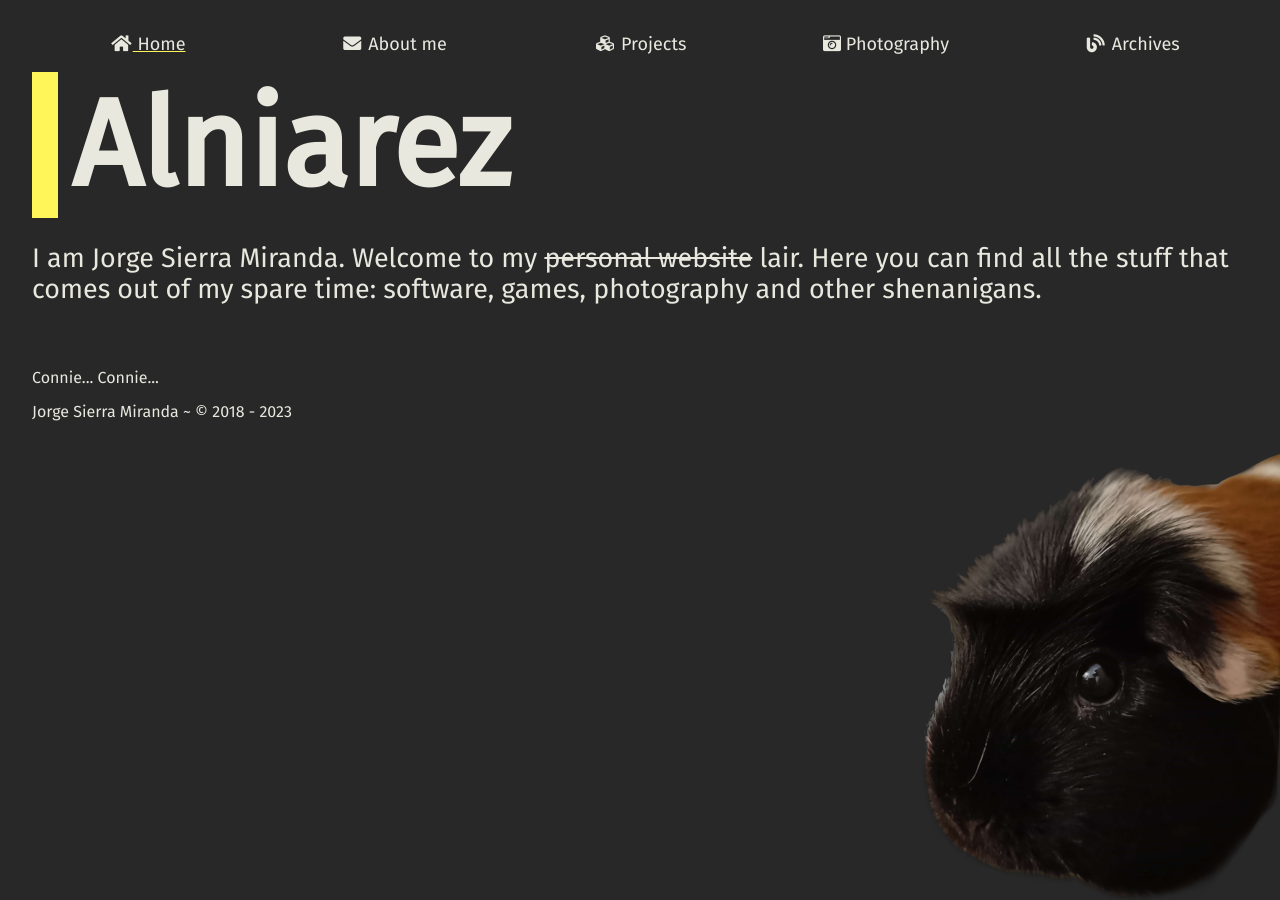
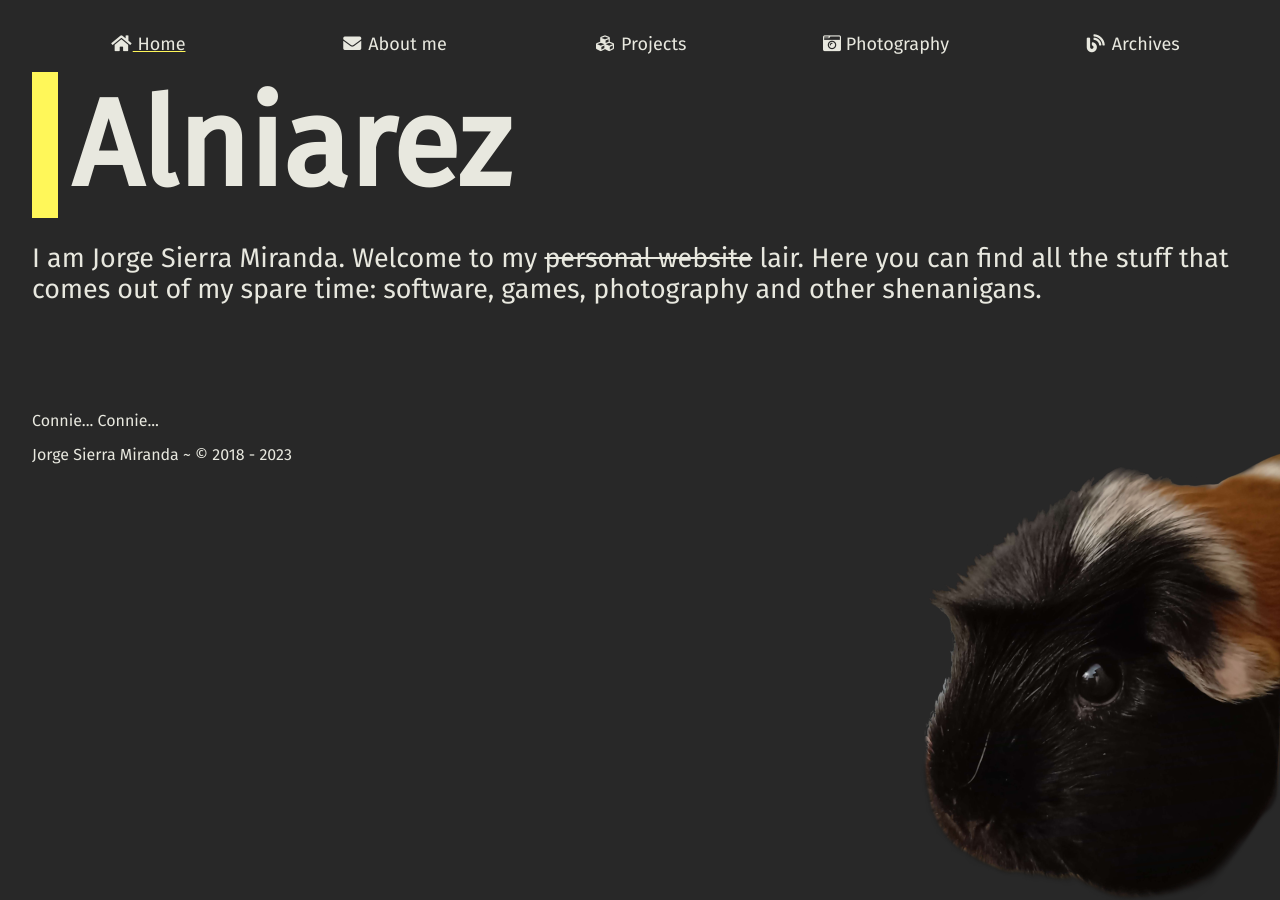
Before and after one commit to Alniarez/alniarez-web, a Jekyll site: the page built from index.md, in a window 1280 px wide. Built offline with Jekyll 4.4.1, drawn with Linux system fonts in a browser that asks for light colours; nearby versions of some CDN libraries.

Commit message:
Update style.css

```diff
--- a/assets/css/style.css
+++ b/assets/css/style.css
@@ -186,6 +186,16 @@
   min-width: 0;
 }
 
+body {
+  display: flex;
+  flex-flow: column;
+}
+
+main {
+  max-width: 88rem;
+  margin: 0 auto;
+}
+
 
 .grid.center,
 .flex.center{
```
